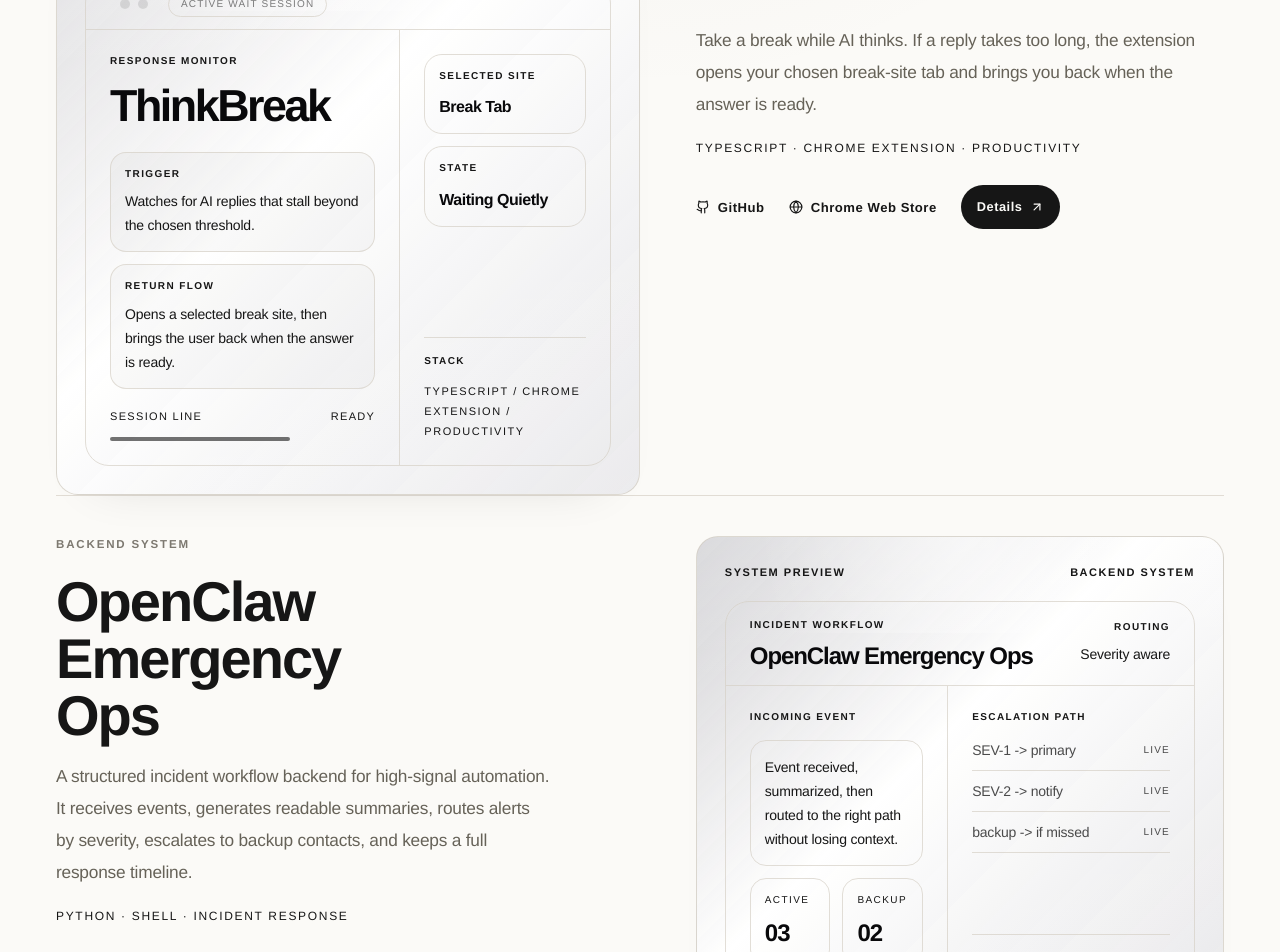
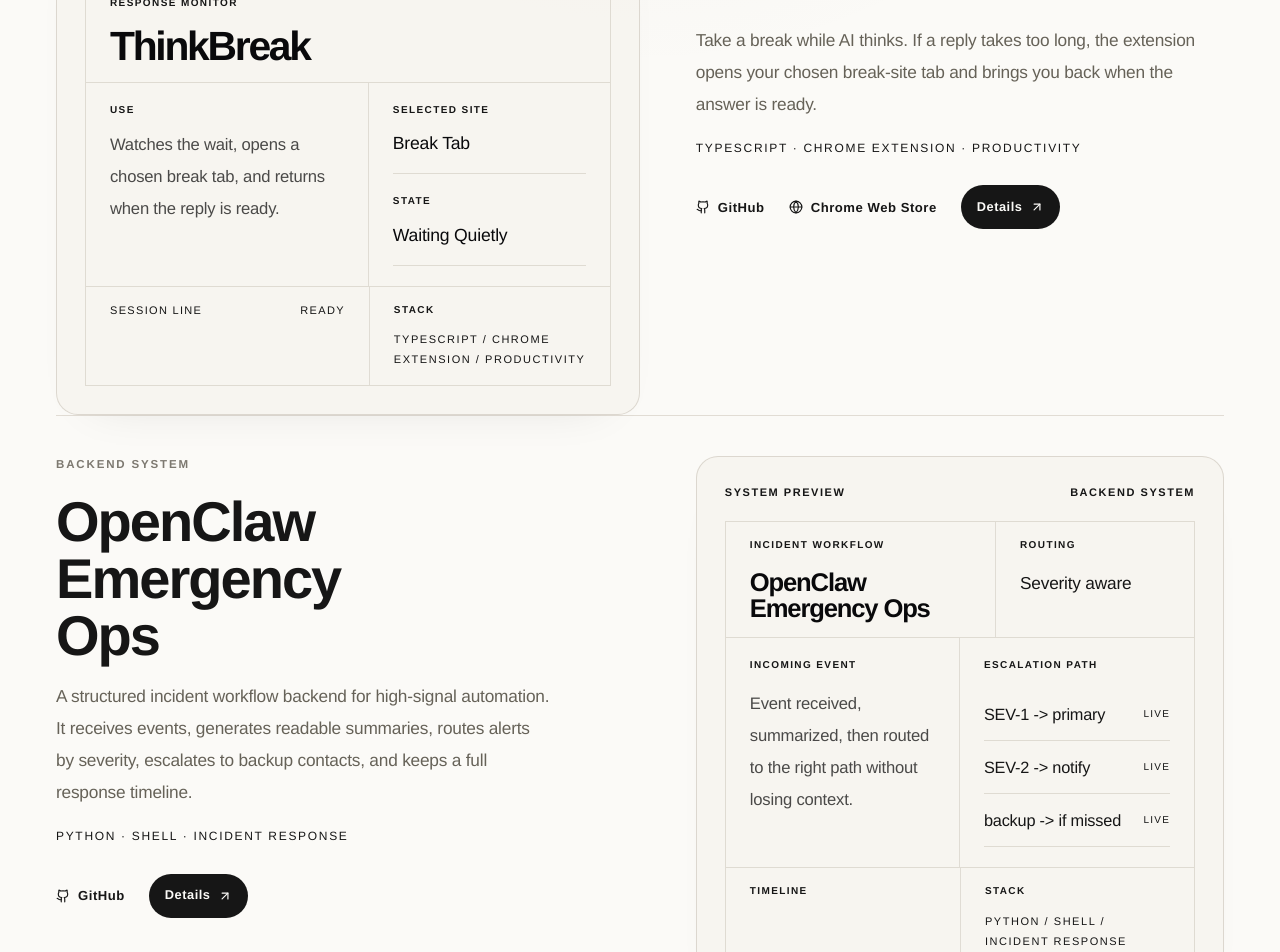
Before and after one commit to TSU333/personal-website, a Next.js app: page /projects in a window 1280 px wide. Shown: the part 500-1452 px from the top of the page. Built offline with nearby package versions, Linux system fonts and the light colour scheme.

Commit message:
update website

```diff
--- a/components/AboutSection.tsx
+++ b/components/AboutSection.tsx
@@ -4,7 +4,7 @@ import { AnimatedSection } from "@/components/AnimatedSection";
 import { useLanguage } from "@/components/Providers";
 
 export function AboutSection() {
-  const { dictionary } = useLanguage();
+  const { dictionary, locale } = useLanguage();
 
   return (
     <AnimatedSection className="site-shell section-space">
@@ -12,7 +12,13 @@ export function AboutSection() {
         <div className="grid gap-8 lg:grid-cols-[0.82fr_1.18fr] lg:items-start">
           <div className="space-y-4">
             <p className="section-kicker">{dictionary.about.eyebrow}</p>
-            <h2 className="section-title max-w-[14ch] sm:max-w-[12ch] lg:max-w-[11ch]">
+            <h2
+              className={`section-title ${
+                locale === "zh"
+                  ? "max-w-none sm:whitespace-nowrap"
+                  : "max-w-[14ch] sm:max-w-[12ch] lg:max-w-[11ch]"
+              }`}
+            >
               {dictionary.about.title}
             </h2>
           </div>
--- a/components/ProjectImagePlaceholder.tsx
+++ b/components/ProjectImagePlaceholder.tsx
@@ -28,76 +28,60 @@ function ExtensionPreview({
         <span>{category}</span>
       </div>
 
-      <div className="mt-5 flex-1 overflow-hidden rounded-[24px] border border-black/8 bg-white/82 dark:border-white/10 dark:bg-zinc-950/58">
-        <div className="flex items-center gap-2 border-b border-black/8 px-4 py-3 dark:border-white/10">
-          <span className="h-2.5 w-2.5 rounded-full bg-black/18 dark:bg-white/18" />
-          <span className="h-2.5 w-2.5 rounded-full bg-black/10 dark:bg-white/10" />
-          <span className="h-2.5 w-2.5 rounded-full bg-black/10 dark:bg-white/10" />
-          <div className="type-ui ml-3 rounded-full border border-black/8 px-3 py-1 text-[10px] font-medium uppercase tracking-[0.12em] text-black/50 dark:border-white/10 dark:text-white/50">
-            active wait session
-          </div>
-        </div>
-
-        <div className={`grid h-[calc(100%-3.25rem)] ${compact ? "grid-cols-[1.2fr_0.8fr]" : "grid-cols-[1.25fr_0.75fr]"}`}>
-          <div className="flex flex-col border-r border-black/8 p-5 dark:border-white/10 sm:p-6">
+      <div className="mt-5 flex-1 border border-black/8 dark:border-white/10">
+        <div className="grid h-full grid-rows-[auto_1fr_auto]">
+          <div className="border-b border-black/8 px-5 py-4 dark:border-white/10 sm:px-6">
             <p className="type-ui text-[10px] font-semibold uppercase tracking-[0.14em] text-black/42 dark:text-white/42">
               response monitor
             </p>
-            <p className="mt-4 max-w-[9ch] text-[clamp(1.8rem,4vw,2.8rem)] font-semibold leading-[0.98] tracking-[-0.055em] text-zinc-950 dark:text-white">
+            <p className={`mt-4 max-w-[8ch] font-semibold leading-[0.96] tracking-[-0.055em] text-zinc-950 dark:text-white ${compact ? "text-[2.55rem]" : "text-[3rem]"}`}>
               {title}
             </p>
+          </div>
 
-            <div className="mt-6 space-y-3">
-              <div className="rounded-[16px] border border-black/8 bg-black/[0.025] p-3.5 dark:border-white/10 dark:bg-white/[0.035]">
+          <div className="grid grid-cols-[1.08fr_0.92fr]">
+            <div className="border-r border-black/8 px-5 py-5 dark:border-white/10 sm:px-6">
               <p className="type-ui text-[10px] font-semibold uppercase tracking-[0.14em] text-black/42 dark:text-white/42">
-                  trigger
+                use
               </p>
-                <p className="mt-2 text-sm leading-6 text-black/68 dark:text-white/72">
-                  Watches for AI replies that stall beyond the chosen threshold.
+              <p className="mt-3 max-w-[24rem] text-[1.04rem] leading-8 text-black/70 dark:text-white/74">
+                Watches the wait, opens a chosen break tab, and returns when the reply is ready.
               </p>
             </div>
-              <div className="rounded-[16px] border border-black/8 bg-black/[0.02] p-3.5 dark:border-white/10 dark:bg-white/[0.03]">
+
+            <div className="px-5 py-5 sm:px-6">
+              <div className="space-y-5">
+                <div className="border-b border-black/8 pb-4 dark:border-white/10">
                   <p className="type-ui text-[10px] font-semibold uppercase tracking-[0.14em] text-black/42 dark:text-white/42">
-                  return flow
+                    selected site
                   </p>
-                <p className="mt-2 text-sm leading-6 text-black/68 dark:text-white/72">
-                  Opens a selected break site, then brings the user back when the answer is ready.
+                  <p className="mt-3 text-[1.1rem] leading-7 text-zinc-950 dark:text-white">
+                    Break Tab
                   </p>
                 </div>
+                <div className="border-b border-black/8 pb-4 dark:border-white/10">
+                  <p className="type-ui text-[10px] font-semibold uppercase tracking-[0.14em] text-black/42 dark:text-white/42">
+                    state
+                  </p>
+                  <p className="mt-3 text-[1.1rem] leading-7 text-zinc-950 dark:text-white">
+                    Waiting Quietly
+                  </p>
                 </div>
-
-            <div className="mt-auto pt-5">
-              <div className="flex items-center justify-between text-[11px] text-black/42 dark:text-white/42">
-                <span className="type-ui uppercase tracking-[0.12em]">session line</span>
-                <span className="type-ui uppercase tracking-[0.12em]">ready</span>
-              </div>
-              <div className="mt-3 h-1 rounded-full bg-black/8 dark:bg-white/10">
-                <div className="h-full w-[68%] rounded-full bg-black/55 dark:bg-white/55" />
               </div>
             </div>
           </div>
 
-          <div className="flex flex-col justify-between p-5 sm:p-6">
-            <div className="space-y-3">
-              <div className="rounded-[18px] border border-black/8 p-3.5 dark:border-white/10">
-                <p className="type-ui text-[10px] font-semibold uppercase tracking-[0.14em] text-black/42 dark:text-white/42">
-                  selected site
-                </p>
-                <p className="mt-3 text-base font-semibold tracking-[-0.03em] text-zinc-950 dark:text-white">
-                  Break Tab
-                </p>
+          <div className="grid grid-cols-[1.08fr_0.92fr] border-t border-black/8 dark:border-white/10">
+            <div className="px-5 py-4 sm:px-6">
+              <div className="flex items-center justify-between gap-4 text-[11px] text-black/44 dark:text-white/44">
+                <span className="type-ui uppercase tracking-[0.12em]">session line</span>
+                <span className="type-ui uppercase tracking-[0.12em]">ready</span>
               </div>
-              <div className="rounded-[18px] border border-black/8 p-3.5 dark:border-white/10">
-                <p className="type-ui text-[10px] font-semibold uppercase tracking-[0.14em] text-black/42 dark:text-white/42">
-                  state
-                </p>
-                <p className="mt-3 text-base font-semibold tracking-[-0.03em] text-zinc-950 dark:text-white">
-                  Waiting Quietly
-                </p>
+              <div className="mt-3 h-px bg-black/18 dark:bg-white/16">
+                <div className="h-px w-[64%] bg-black/58 dark:bg-white/56" />
               </div>
             </div>
-
-            <div className="border-t border-black/8 pt-4 dark:border-white/10">
+            <div className="border-l border-black/8 px-5 py-4 dark:border-white/10 sm:px-6">
               <p className="type-ui text-[10px] font-semibold uppercase tracking-[0.14em] text-black/42 dark:text-white/42">
                 stack
               </p>
@@ -132,81 +116,46 @@ function OpsPreview({
         <span>{category}</span>
       </div>
 
-      <div className="mt-5 flex-1 overflow-hidden rounded-[24px] border border-black/8 bg-white/84 dark:border-white/10 dark:bg-zinc-950/60">
-        <div className="flex items-start justify-between gap-6 border-b border-black/8 px-5 py-4 dark:border-white/10 sm:px-6">
-          <div>
+      <div className="mt-5 flex-1 border border-black/8 dark:border-white/10">
+        <div className="grid h-full grid-rows-[auto_1fr_auto]">
+          <div className="grid grid-cols-[1.15fr_0.85fr] border-b border-black/8 dark:border-white/10">
+            <div className="px-5 py-4 sm:px-6">
               <p className="type-ui text-[10px] font-semibold uppercase tracking-[0.14em] text-black/42 dark:text-white/42">
                 incident workflow
               </p>
-            <p className={`mt-3 font-semibold leading-[1.02] tracking-[-0.045em] text-zinc-950 dark:text-white ${compact ? "text-[1.5rem]" : "text-[1.8rem]"}`}>
+              <p className={`mt-4 font-semibold leading-[1.02] tracking-[-0.045em] text-zinc-950 dark:text-white ${compact ? "text-[1.6rem]" : "text-[2rem]"}`}>
                 {title}
               </p>
             </div>
-          <div className="pt-0.5 text-right">
+            <div className="border-l border-black/8 px-5 py-4 dark:border-white/10 sm:px-6">
               <p className="type-ui text-[10px] font-semibold uppercase tracking-[0.14em] text-black/42 dark:text-white/42">
                 routing
               </p>
-            <p className="mt-2 text-sm leading-6 text-black/68 dark:text-white/72">
+              <p className="mt-4 text-[1.08rem] leading-7 text-black/72 dark:text-white/74">
                 Severity aware
               </p>
             </div>
           </div>
 
-        <div className={`grid h-[calc(100%-5.3rem)] ${compact ? "grid-cols-[0.95fr_1.05fr]" : "grid-cols-[1fr_1fr]"}`}>
-          <div className="flex flex-col border-r border-black/8 p-5 dark:border-white/10 sm:p-6">
+          <div className="grid grid-cols-[1fr_1fr]">
+            <div className="border-r border-black/8 px-5 py-5 dark:border-white/10 sm:px-6">
               <p className="type-ui text-[10px] font-semibold uppercase tracking-[0.14em] text-black/42 dark:text-white/42">
                 incoming event
               </p>
-            <div className="mt-4 space-y-3">
-              <div className="rounded-[16px] border border-black/8 p-3.5 dark:border-white/10">
-                <p className="text-sm leading-6 text-black/72 dark:text-white/74">
+              <p className="mt-4 max-w-[24rem] text-[1.04rem] leading-8 text-black/70 dark:text-white/74">
                 Event received, summarized, then routed to the right path without losing context.
               </p>
             </div>
-              <div className="grid grid-cols-2 gap-3">
-                <div className="rounded-[16px] border border-black/8 p-3.5 dark:border-white/10">
-                  <p className="type-ui text-[10px] uppercase tracking-[0.14em] text-black/42 dark:text-white/42">
-                    active
-                  </p>
-                  <p className="mt-2 text-[1.5rem] font-semibold tracking-[-0.04em] text-zinc-950 dark:text-white">
-                    03
-                  </p>
-                </div>
-                <div className="rounded-[16px] border border-black/8 p-3.5 dark:border-white/10">
-                  <p className="type-ui text-[10px] uppercase tracking-[0.14em] text-black/42 dark:text-white/42">
-                    backup
-                  </p>
-                  <p className="mt-2 text-[1.5rem] font-semibold tracking-[-0.04em] text-zinc-950 dark:text-white">
-                    02
-                  </p>
-                </div>
-              </div>
-            </div>
 
-            <div className="mt-auto border-t border-black/8 pt-4 dark:border-white/10">
-              <p className="type-ui text-[10px] font-semibold uppercase tracking-[0.14em] text-black/42 dark:text-white/42">
-                timeline
-              </p>
-              <div className="mt-3 flex items-center gap-2">
-                <span className="h-2 w-2 rounded-full bg-black/65 dark:bg-white/65" />
-                <span className="h-px flex-1 bg-black/16 dark:bg-white/14" />
-                <span className="h-2 w-2 rounded-full bg-black/24 dark:bg-white/24" />
-                <span className="h-px flex-1 bg-black/16 dark:bg-white/14" />
-                <span className="h-2 w-2 rounded-full bg-black/24 dark:bg-white/24" />
-              </div>
-            </div>
-          </div>
-
-          <div className="flex flex-col justify-between p-5 sm:p-6">
-            <div>
+            <div className="px-5 py-5 sm:px-6">
               <p className="type-ui text-[10px] font-semibold uppercase tracking-[0.14em] text-black/42 dark:text-white/42">
                 escalation path
               </p>
-              <div className="mt-4 space-y-2.5">
+              <div className="mt-4 space-y-0">
                 {["SEV-1 -> primary", "SEV-2 -> notify", "backup -> if missed"].map((item) => (
                   <div
                     key={item}
-                    className="flex items-center justify-between border-b border-black/8 pb-2.5 text-sm text-black/70 dark:border-white/10 dark:text-white/72"
+                    className="flex items-center justify-between border-b border-black/8 py-3 text-[1.02rem] leading-7 text-black/72 dark:border-white/10 dark:text-white/74"
                   >
                     <span>{item}</span>
                     <span className="type-ui text-[10px] uppercase tracking-[0.12em] text-black/42 dark:text-white/42">
@@ -216,8 +165,22 @@ function OpsPreview({
                 ))}
               </div>
             </div>
+          </div>
 
-            <div className="border-t border-black/8 pt-4 dark:border-white/10">
+          <div className="grid grid-cols-[1fr_1fr] border-t border-black/8 dark:border-white/10">
+            <div className="px-5 py-4 sm:px-6">
+              <p className="type-ui text-[10px] font-semibold uppercase tracking-[0.14em] text-black/42 dark:text-white/42">
+                timeline
+              </p>
+              <div className="mt-4 flex items-center gap-3">
+                <span className="h-2 w-2 rounded-full bg-black/56 dark:bg-white/56" />
+                <span className="h-px flex-1 bg-black/16 dark:bg-white/14" />
+                <span className="h-2 w-2 rounded-full bg-black/24 dark:bg-white/24" />
+                <span className="h-px flex-1 bg-black/16 dark:bg-white/14" />
+                <span className="h-2 w-2 rounded-full bg-black/24 dark:bg-white/24" />
+              </div>
+            </div>
+            <div className="border-l border-black/8 px-5 py-4 dark:border-white/10 sm:px-6">
               <p className="type-ui text-[10px] font-semibold uppercase tracking-[0.14em] text-black/42 dark:text-white/42">
                 stack
               </p>
@@ -237,8 +200,8 @@ export function ProjectImagePlaceholder({
   category,
   label,
   tags,
-  gradient,
-  glow,
+  gradient: _gradient,
+  glow: _glow,
   compact = false,
 }: ProjectImagePlaceholderProps) {
   const isExtension = tags.includes("Chrome Extension");
@@ -248,11 +211,7 @@ export function ProjectImagePlaceholder({
       className={`figure-stage ${
         compact ? "min-h-[320px]" : "min-h-[420px]"
       }`}
-      style={{ backgroundImage: gradient, boxShadow: `0 24px 48px -40px ${glow}` }}
     >
-      <div className="absolute inset-0 bg-[linear-gradient(180deg,rgba(255,255,255,0.18),transparent_28%,rgba(255,255,255,0.08))] dark:bg-[linear-gradient(180deg,rgba(255,255,255,0.05),transparent_32%,rgba(255,255,255,0.02))]" />
-      <div className="absolute inset-x-0 top-0 h-24 bg-[radial-gradient(circle_at_top,rgba(255,255,255,0.46),transparent_72%)] dark:bg-[radial-gradient(circle_at_top,rgba(255,255,255,0.08),transparent_70%)]" />
-
       {isExtension ? (
         <ExtensionPreview
           title={title}
--- a/locales/zh.ts
+++ b/locales/zh.ts
@@ -27,7 +27,7 @@ export const zh = {
   },
   about: {
     eyebrow: "关于",
-    title: "简约 实用与创造",
+    title: "简约 实用 创造",
     description:
       "TSU专注于插件 软件 游戏制作 AI领域 希望结合真实用途与产品质感",
   },
```
Lines whose indentation alone changed are shown as unchanged.
